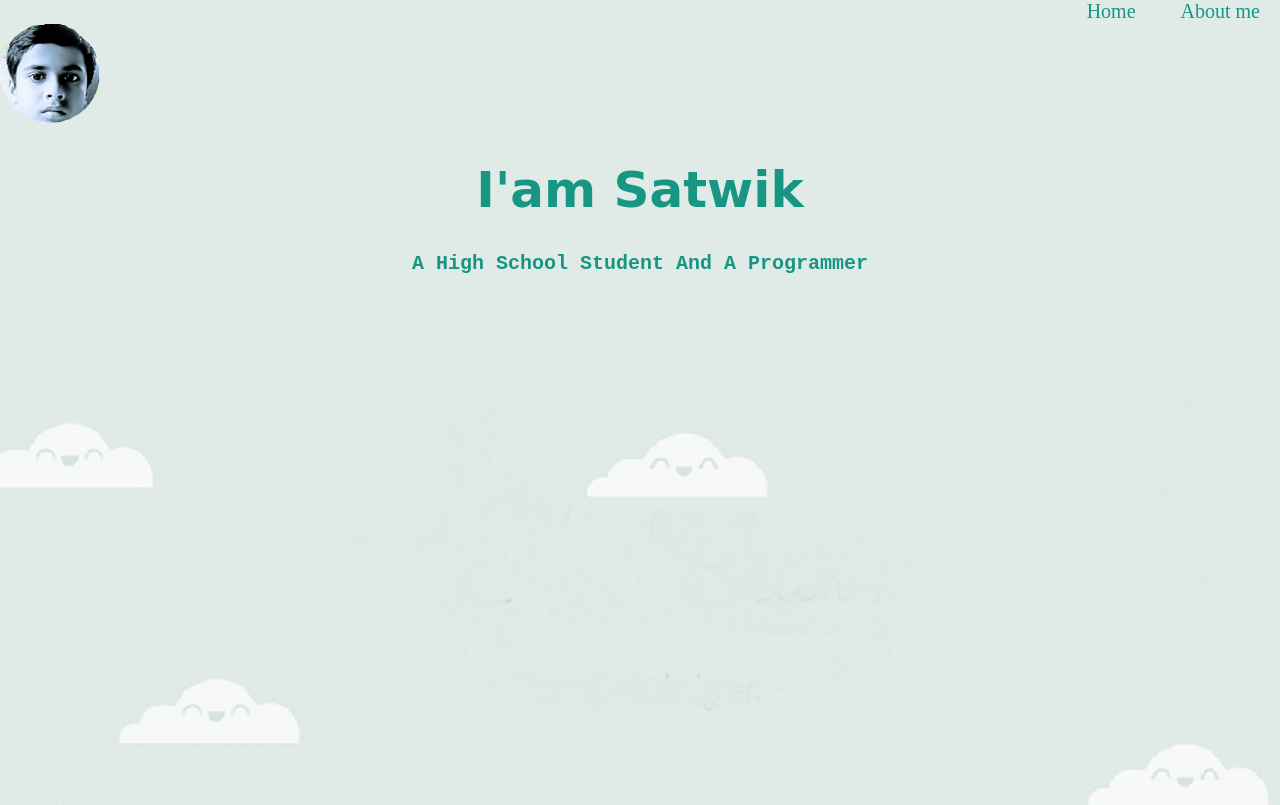
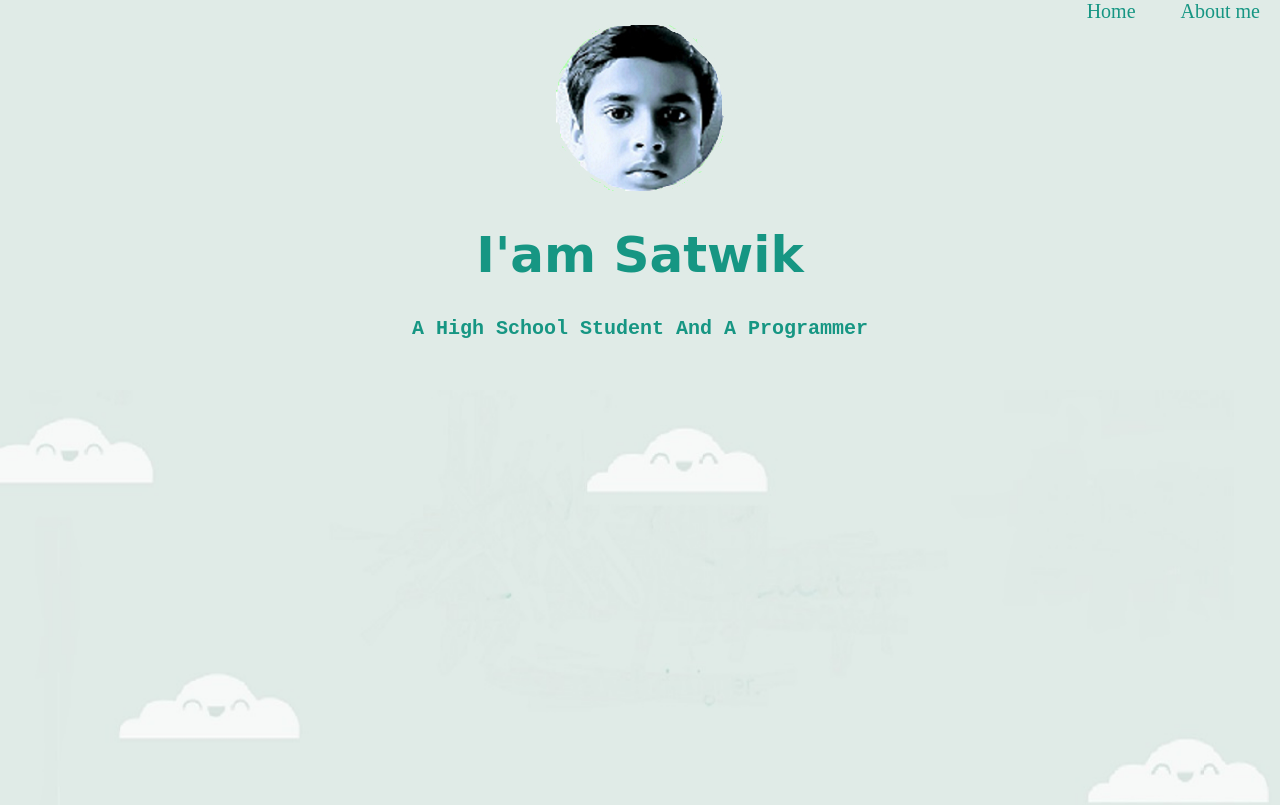
Before and after one commit to Satwik260908/Satwik, a plain HTML site: page index.html in a window 1280 px wide. Shown: the top 805 px of the page. Drawn offline with Linux system fonts and the light colour scheme.

Commit message:
Update style.css

```diff
--- a/css/style.css
+++ b/css/style.css
@@ -7,28 +7,50 @@ body {
     font-size:50px;
     font-family:  Brush Script MT,cursive;
     text-align: center;
-    color:#169683
+    color:#169683;
+
+
+
 }
 
+.name-img{
+    margin-right:auto;
+    margin-left:auto;
+    width:100%;
+    height:5%
+
+}
+
+.name-img img{
+
+
+   vertical-align:text-bottom ;
+
+}
+
+
 .smallbio{
-    padding-bottom:100px;
+
     font-family:'Courier New', Courier, monospace;
     font-size:20px;
     color:#169683;
     text-align: center;
+    margin-bottom:50px
 }
 
 
 #top-container {
-     background-color: rgb(224, 235, 231);
+    background-color: rgb(224, 235, 231);
+    text-align: center;
 
 }
 
 
-.satwik-img{
+.satwik-img .name{
 
 
-    height:100px;
+    float:left;
+    width:100px
 
 }
 
@@ -50,6 +72,7 @@ body {
     font-family: 'Courier New', Courier, monospace;
     color:#169683;
     font-size: 18px;
+
 
 }
 
```
